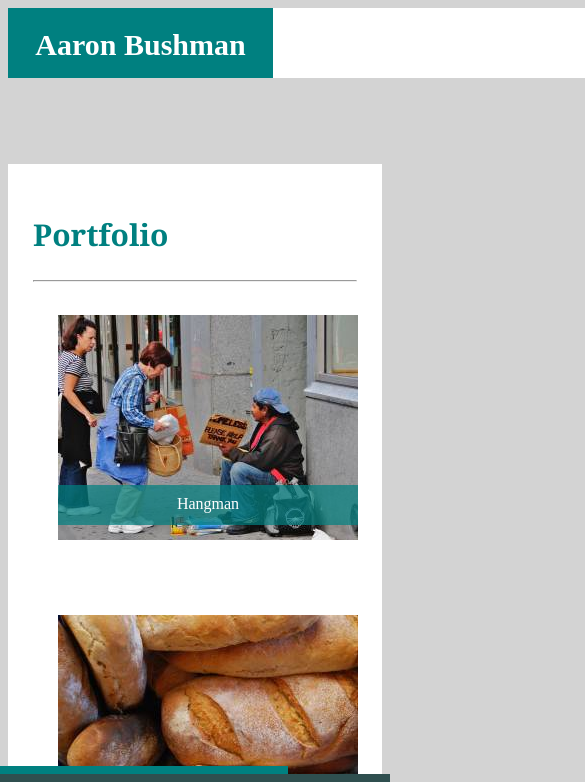
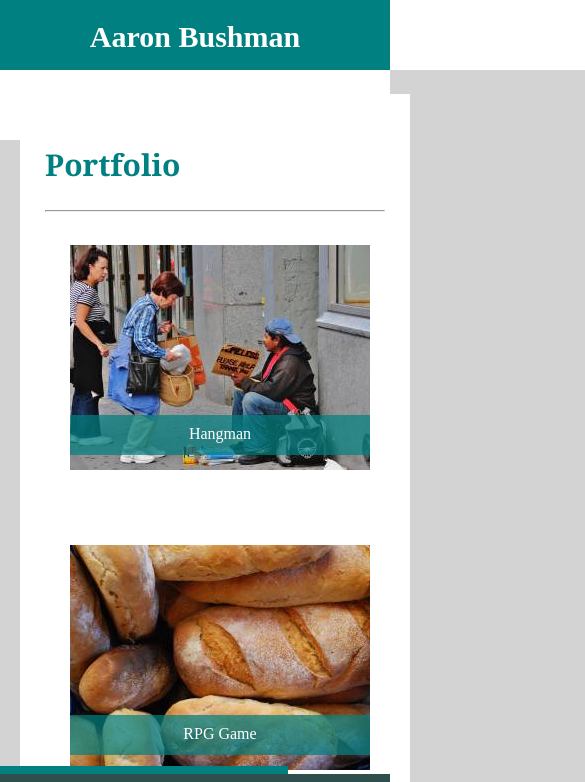
Before and after one commit to aaronbushman/Responsive-Portfolio, a plain HTML site: page responsive-portfolio/portfolio.html in a window 390 px wide. Shown: the top 782 px of the page, 585 px wide, since content can reach past the window. Drawn offline with Linux system fonts and the light colour scheme.

Commit message:
last update to css file, will continue to work on this to get a better understanding of @media

```diff
--- a/responsive-portfolio/assets/css/style.css
+++ b/responsive-portfolio/assets/css/style.css
@@ -153,23 +153,78 @@ a {
 
 @media only screen and (max-width: 640px) {
     div.top {
-        float: relative;
+
         width: 100%;
-        position: relative;
+        position: static;
+        height: 140px;
     }
     .container {
         width: 100%;
     }
     .bodytext {
         width: 100%;
-        float: none
+        float: none;
+        position: static;
+    }
+    .links {
+        float: initial;
+        position: relative;
+    }
+    #name {
+        width: 100%;
+        position: fixed;
+        margin: 0;
+    }
 }
 
 
 @media only screen and (max-width: 768px) {
-
+    div.top {
+        float: initial;
+        width: 100%;
+        position: fixed;
+    }
+    .container {
+        width: 100%;
+    }
+    .bodytext {
+        width: 100%;
+        float: left;
+        position: static;
+    }
+    .links {
+        float: initial;
+        position: relative;
+    }
+    #name {
+        width: 100%;
+        position: fixed;
+        margin: 0;
+    }
 }
 
 @media only screen and (max-width: 980px) {
-
+    div.top {
+        float: initial;
+        width: 100%;
+        position: fixed;
+    }
+    .container {
+        width: 100%;
+    }
+    .bodytext {
+        width: 100%;
+        float: none;
+        position: fixed;
+        left: 20px;
+    }
+    .links {
+        float: initial;
+        position: relative;
+    }
+    #name {
+        width: 100%;
+        position: fixed;
+        margin: 0;
+    }
 }
```
